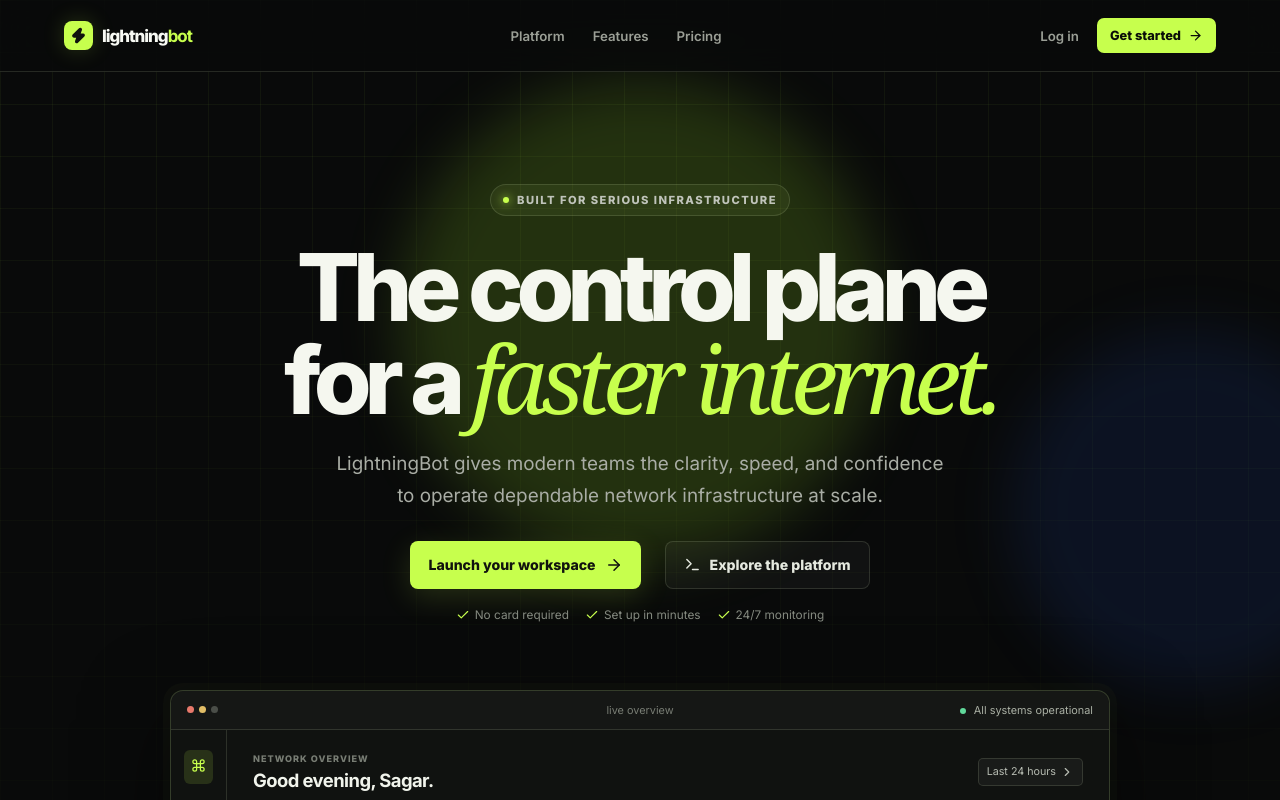
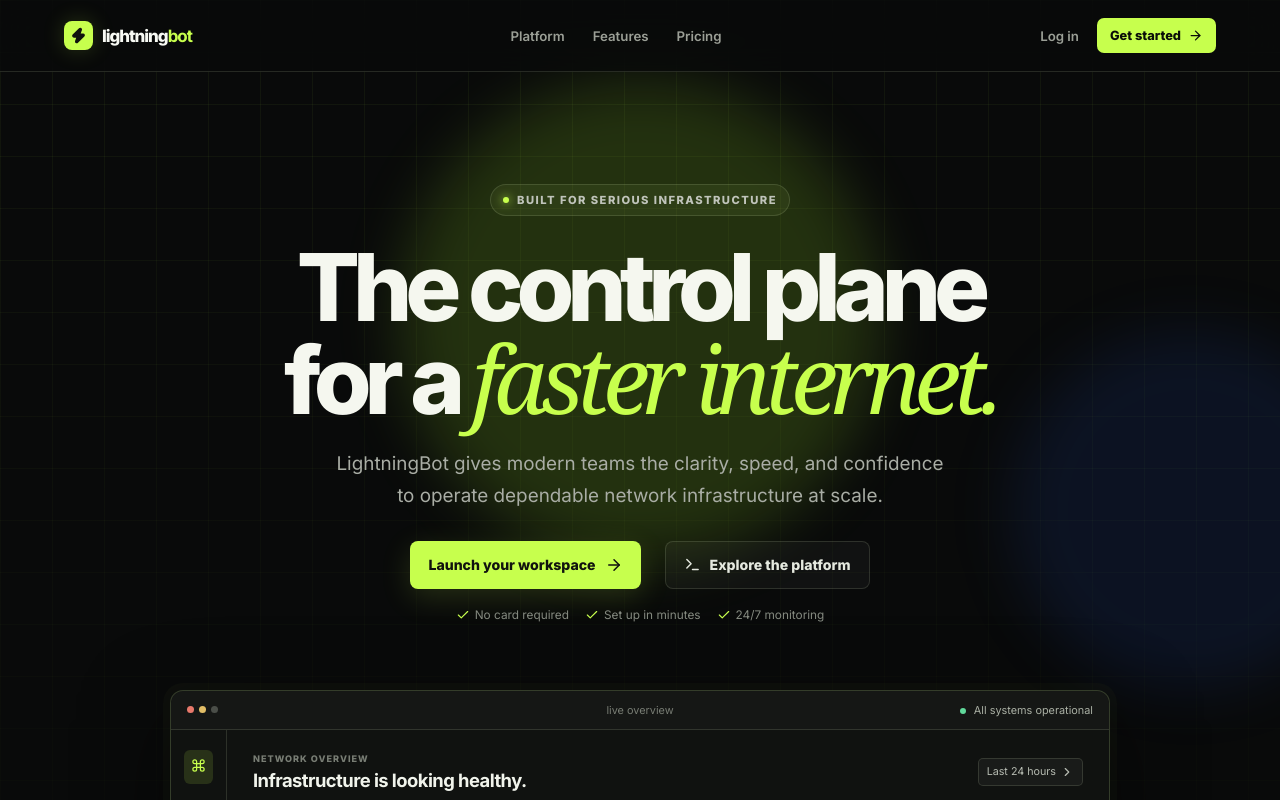
Before and after one commit to newbgmi960-sketch/lightning-website, a React (Vite) app: page /register in a window 1280 px wide. Shown: the top 800 px of the page. Built offline with nearby package versions, Linux system fonts and the light colour scheme; no server answers.

Commit message:
Remove personal name from landing preview

```diff
--- a/src/pages/Landing.jsx
+++ b/src/pages/Landing.jsx
@@ -33,7 +33,7 @@
       <motion.div className="hero-console" initial={{ opacity: 0, y: 40, rotateX: 7 }} animate={{ opacity: 1, y: 0, rotateX: 0 }} transition={{ delay: 0.25, duration: 0.8, ease: 'easeOut' }}>
         <div className="console-topbar"><div className="window-dots"><i /><i /><i /></div><span>live overview</span><span className="console-status"><b /> All systems operational</span></div>
         <div className="console-body"><aside className="console-sidebar"><span className="active"><Command size={15} /></span><span><Activity size={15} /></span><span><Cloud size={15} /></span><span><ShieldCheck size={15} /></span></aside><div className="console-main">
-          <div className="console-heading"><div><small>NETWORK OVERVIEW</small><strong>Good evening, Sagar.</strong></div><span className="period">Last 24 hours <ChevronRight size={14} /></span></div>
+          <div className="console-heading"><div><small>NETWORK OVERVIEW</small><strong>Infrastructure is looking healthy.</strong></div><span className="period">Last 24 hours <ChevronRight size={14} /></span></div>
           <div className="console-cards"><div><small>REQUESTS</small><b>1.2M</b><em>+14.8%</em></div><div><small>AVG. LATENCY</small><b>42<span>ms</span></b><em>−8.2%</em></div><div><small>AVAILABILITY</small><b>99.99<span>%</span></b><em>Stable</em></div></div>
           <div className="chart"><div className="chart-label"><span>Traffic volume</span><b>Peak 84.2k/min</b></div><svg viewBox="0 0 620 160" preserveAspectRatio="none" aria-label="Traffic line chart"><defs><linearGradient id="chartFill" x1="0" x2="0" y1="0" y2="1"><stop stopColor="#b7ff35" stopOpacity=".4" /><stop offset="1" stopColor="#b7ff35" stopOpacity="0" /></linearGradient></defs><path className="chart-grid-lines" d="M0 35H620M0 80H620M0 125H620" /><path fill="url(#chartFill)" d="M0 132 L42 116 L83 122 L125 83 L166 96 L207 58 L248 74 L290 39 L331 65 L372 51 L414 92 L455 62 L496 77 L538 29 L579 46 L620 15 V160 H0Z" /><path className="chart-line" d="M0 132 L42 116 L83 122 L125 83 L166 96 L207 58 L248 74 L290 39 L331 65 L372 51 L414 92 L455 62 L496 77 L538 29 L579 46 L620 15" /></svg></div>
         </div></div>
```
